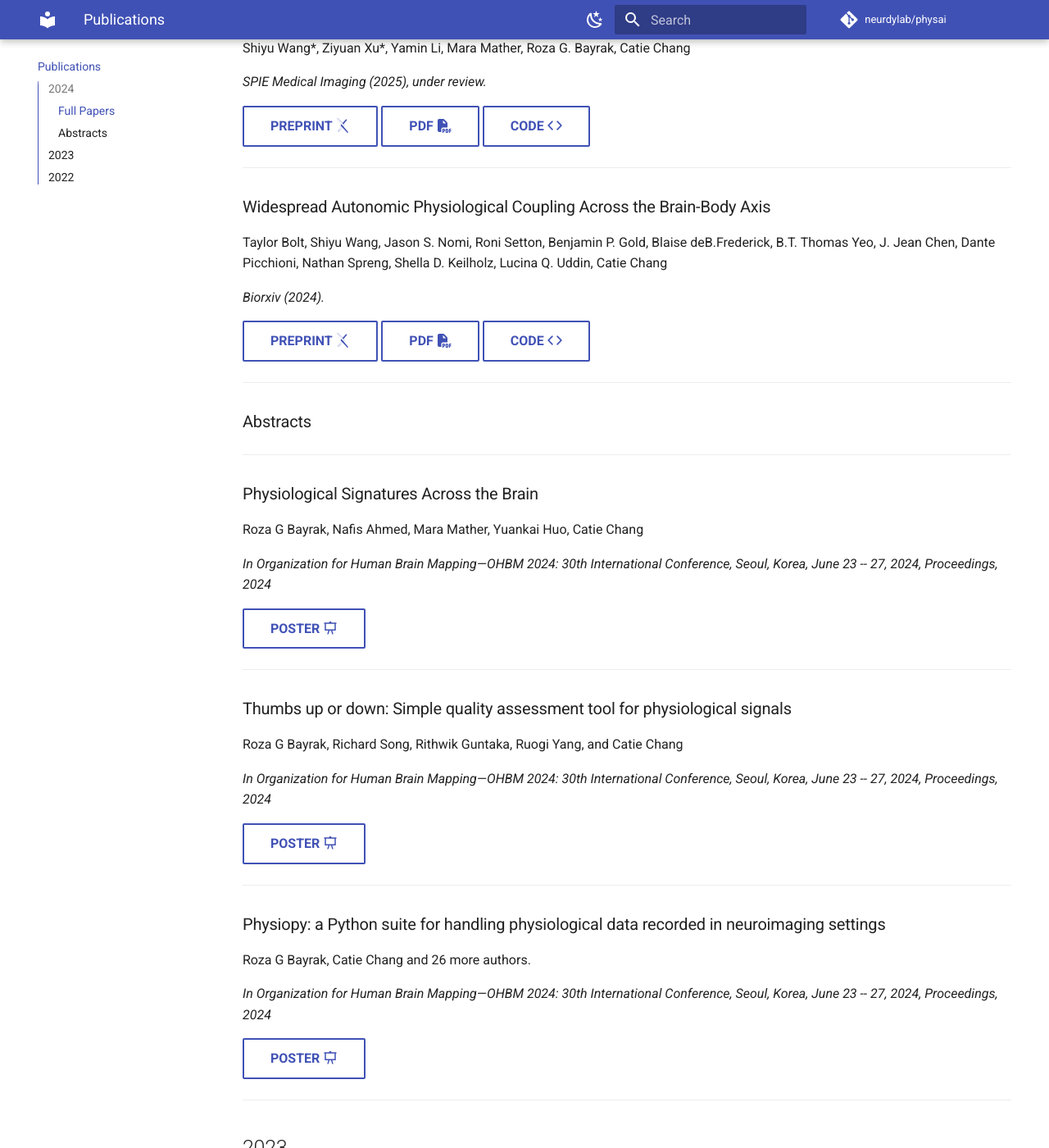
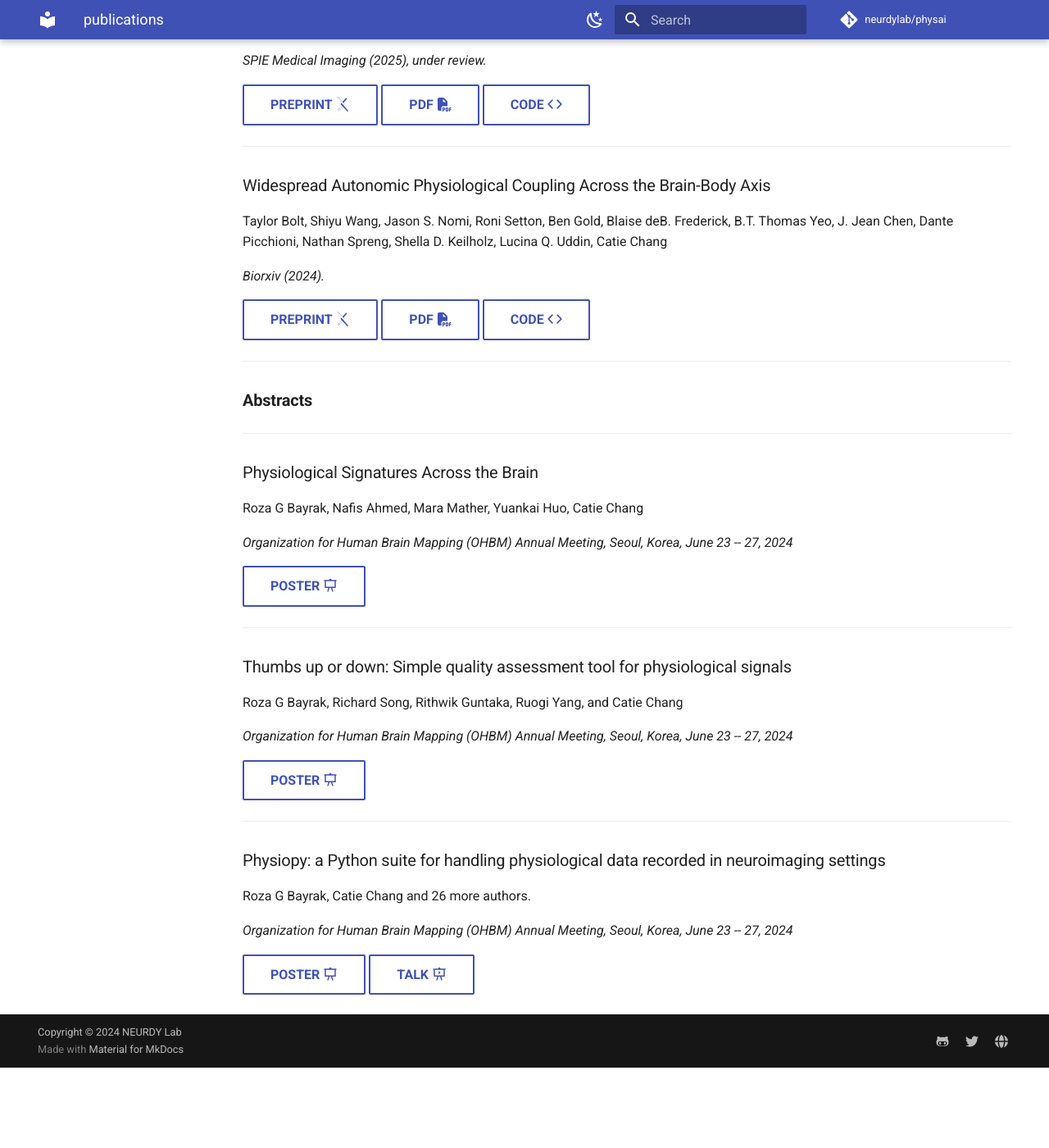
Before and after one commit to neurdylab/physai, an MkDocs documentation site: the page built from docs/publications/2024.md, in a window 1280 px wide and 1400 px high, scrolled down 908 px. Shown: the whole window at 82% size. Built offline with MkDocs 1.6.1 and Material for MkDocs 9.7.7, drawn with Linux system fonts in a browser that asks for light colours; comment, search, counter and statistics services are not loaded; after the commit the page ends 2210 px from its top, so only the background shows below that; some of the changed text lies outside the part shown.

Commit message:
organizing publications

```diff
--- a/docs/publications.md
+++ b/docs/publications/2024.md
@@ -43,7 +43,7 @@
 
 <h3>Widespread Autonomic Physiological Coupling Across the Brain-Body Axis</h3>
 
-<p>Taylor Bolt, Shiyu Wang, Jason S. Nomi, Roni Setton, Benjamin P. Gold, Blaise deB.Frederick, B.T. Thomas Yeo, J. Jean Chen, Dante Picchioni, Nathan Spreng, Shella D. Keilholz, Lucina Q. Uddin, Catie Chang</p>
+<p>Taylor Bolt, Shiyu Wang, Jason S. Nomi, Roni Setton, Ben Gold, Blaise deB. Frederick, B.T. Thomas Yeo, J. Jean Chen, Dante Picchioni, Nathan Spreng, Shella D. Keilholz, Lucina Q. Uddin, Catie Chang</p>
 
 *Biorxiv (2024).*
 
@@ -52,14 +52,16 @@
 [CODE :octicons-code-16:](https://www.biorxiv.org/content/10.1101/2023.01.19.524818v3.full.pdf){ .md-button }
 
 ---
-### Abstracts
+
+**<h3>Abstracts</h3>**
+
 ---
 
 <h3>Physiological Signatures Across the Brain</h3>
 
 <p>Roza G Bayrak, Nafis Ahmed, Mara Mather, Yuankai Huo, Catie Chang</a></p>
 
-*<p>In Organization for Human Brain Mapping—OHBM 2024: 30th International Conference, Seoul, Korea, June 23 -- 27, 2024, Proceedings, 2024</p>*
+*<p>Organization for Human Brain Mapping (OHBM) Annual Meeting, Seoul, Korea, June 23 -- 27, 2024</p>*
 
 [POSTER :material-presentation:](https://rgbayrak.github.io/assets/pdf/pp_poster.pdf){ .md-button }
 
@@ -70,7 +72,7 @@
 
 <p>Roza G Bayrak, Richard Song, Rithwik Guntaka, Ruogi Yang, and Catie Chang</a></p>
 
-*<p>In Organization for Human Brain Mapping—OHBM 2024: 30th International Conference, Seoul, Korea, June 23 -- 27, 2024, Proceedings, 2024</p>*
+*<p>Organization for Human Brain Mapping (OHBM) Annual Meeting, Seoul, Korea, June 23 -- 27, 2024</p>*
 
 [POSTER :material-presentation:](https://rgbayrak.github.io/assets/pdf/physioqa_poster.pdf){ .md-button }
 
@@ -81,13 +83,6 @@
 
 <p>Roza G Bayrak, Catie Chang and 26 more authors.</a></p>
 
-*<p>In Organization for Human Brain Mapping—OHBM 2024: 30th International Conference, Seoul, Korea, June 23 -- 27, 2024, Proceedings, 2024</p>*
+*<p>Organization for Human Brain Mapping (OHBM) Annual Meeting, Seoul, Korea, June 23 -- 27, 2024</p>*
 
-[POSTER :material-presentation:](https://rgbayrak.github.io/assets/pdf/physiopy_poster.pdf){ .md-button }
-
----
-
-## 2023
-
-
-## 2022
+[POSTER :material-presentation:](https://rgbayrak.github.io/assets/pdf/physiopy_poster.pdf){ .md-button } [TALK :material-presentation-play:](#){ .md-button }
```
Also changed, not shown: other parts of docs/publications/2024.md (+3 -3 lines), docs/publications/2023.md (added, +72 -0 lines).
